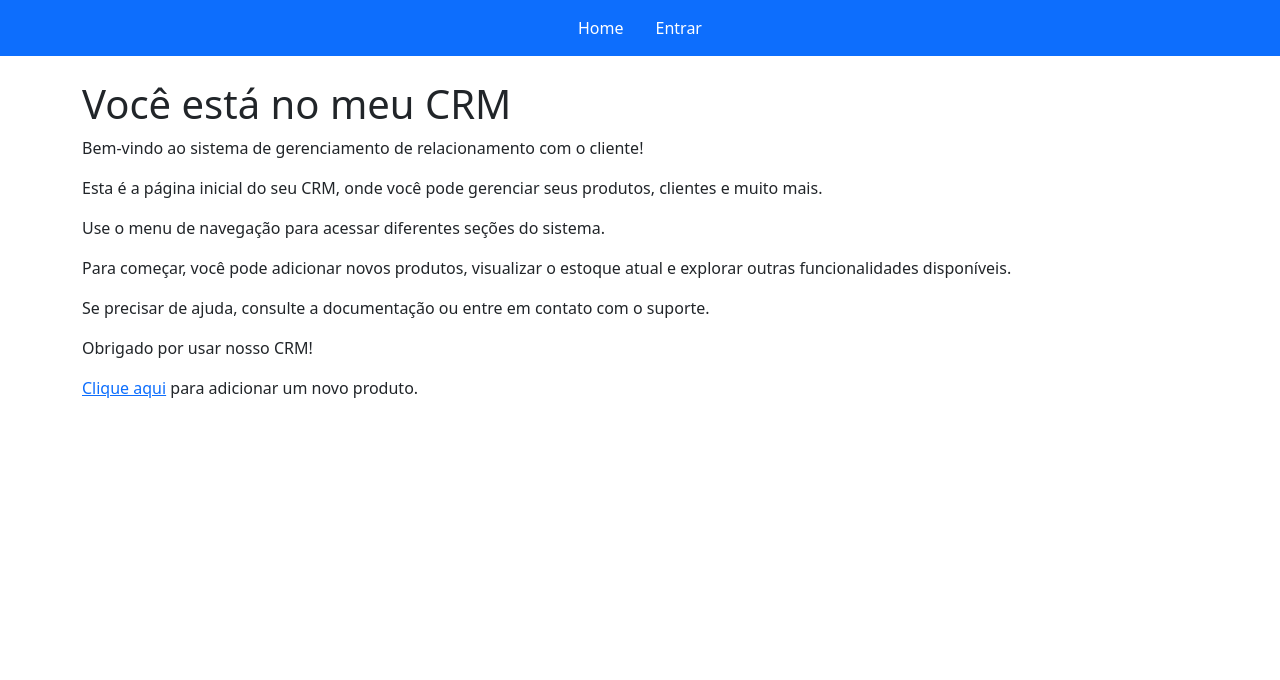
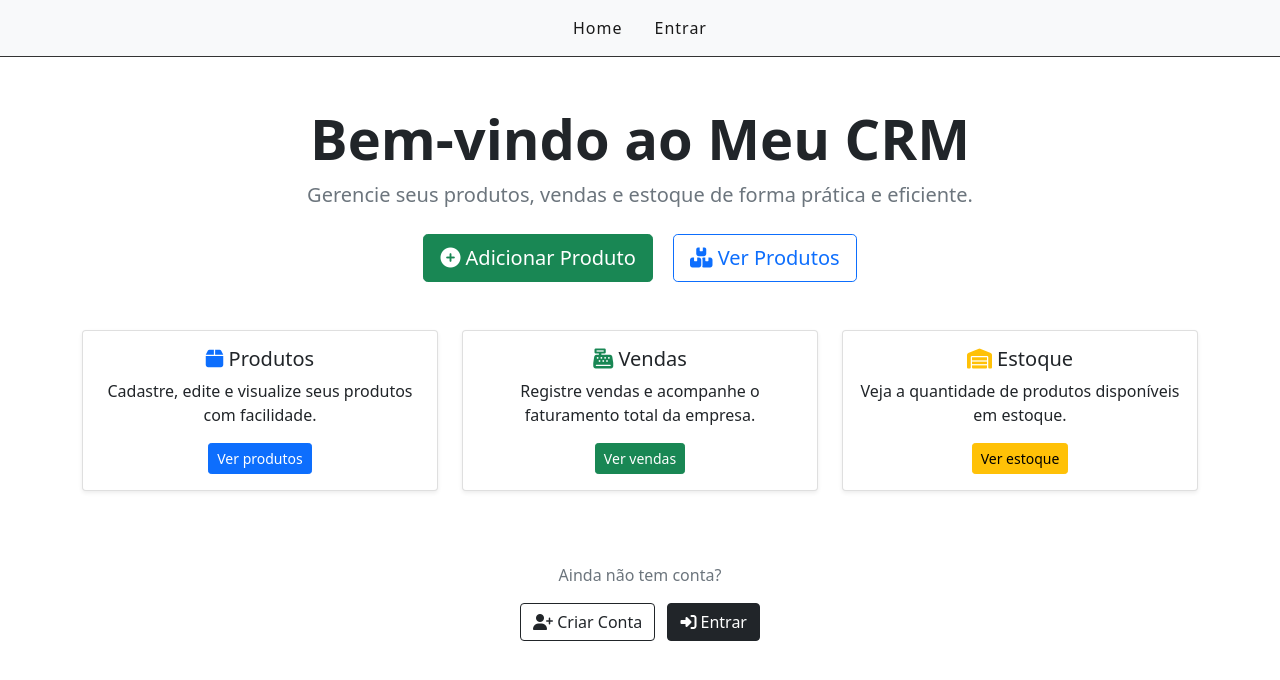
Before and after one commit to HugoMoises/crm_project, a Django app: page / in a window 1280 px wide. Shown: the top 680 px of the page. Run offline with Django 5.2, Linux system fonts and the light colour scheme.

Commit message:
Ajustes no Layout do projeto

```diff
--- a/crm_project/settings.py
+++ b/crm_project/settings.py
@@ -125,4 +125,4 @@ DEFAULT_AUTO_FIELD = 'django.db.models.BigAutoField'
 
 
 LOGIN_REDIRECT_URL = '/'
-LOGOUT_REDIRECT_URL = '/accounts/login/'
+LOGOUT_REDIRECT_URL = '/accounts/login'
--- a/produtos/static/css/styles.css
+++ b/produtos/static/css/styles.css
@@ -4,6 +4,78 @@
     margin: 20px;
     font-size: 30px;
 }
+
+.container-fluid {
+  padding: 0;
+}
+
+/* Navbar */
+.navbar{
+  border-bottom: 1px solid #333;
+  margin-bottom: 20px;
+}
+
+.navbar-brand{
+  font-weight: bold;
+}
+
+.navbar-light .navbar-nav a.nav-link {
+    color: #333;
+    letter-spacing: 1px;
+}
+
+/* Botão de Adicionar */
+
+.add-div{
+  background-color: #3476e2;
+  cursor: pointer;
+  display: inline-block;
+  color: white;
+  padding: 8px;
+  border-radius: 5px;
+  margin-right: 25px;
+  width: 170px;
+}
+
+.fas-fa-plus{
+  color: white;
+  margin-right: 10px;
+  margin-left: 5px;
+
+}
+
+/* Busca */
+.fas-fa-search{
+  position: absolute;
+  top: 12px;
+  right: 26px;
+}
+.search-div{
+  padding: 0px;
+  margin-top: 15px;
+  margin-bottom: 15px;
+  display: inline-block;
+
+}
+
+/* Lista de Produtos */
+.fas.fa-trash, .fas.fa-edit{
+  cursor: pointer;
+  margin: 5px;
+  font-size: 20px;
+}
+.fas.fa-trash {
+  color: #db1e47;
+}
+.fas.fa-edit {
+  color: #13c43f;
+}
+
+
+.list-div{
+  padding: 0;
+}
+
 
 /* Pagination */
 .pagination{
--- a/produtos/templates/base.html
+++ b/produtos/templates/base.html
@@ -10,7 +10,8 @@
     <link rel="stylesheet" href="{% static 'css/styles.css' %}">
 </head>
 <body>
-  <nav class="navbar navbar-expand-lg navbar-dark bg-primary">
+  <div class="container-fluid">
+    <nav class="navbar navbar-expand-lg navbar-light bg-light">
       <div class="container-fluid justify-content-center">
         <button class="navbar-toggler" type="button" data-bs-toggle="collapse" data-bs-target="#navbarSupportedContent"
           aria-controls="navbarSupportedContent" aria-expanded="false" aria-label="Toggle navigation">
@@ -41,25 +42,29 @@
                 <ul class="dropdown-menu" aria-labelledby="navbarDropdown">
                   <li><a class="dropdown-item" href="{% url 'vendas' %}">Vendas Registradas</a></li>
                   <li><a class="dropdown-item" href="{% url 'create_venda' %}">Registrar Venda</a></li>
-                <li><hr class="dropdown-divider"></li>
                 </ul>
               </li>
-            <li class="nav-item mx-2">
-              <form method="post" action="{% url 'logout' %}">
-                {% csrf_token %}
-                <button type="submit" class="btn btn-link nav-link" style="color: white; padding: 0;">Sair</button>
-              </form>
-            </li>
+
             {% else %}
               <li class="nav-item mx-2">
                 <a class="nav-link active" href="/accounts/login">Entrar</a>
               </li>
             {% endif %}
+            {% if user.is_authenticated %}
+            <li class="nav-item mx-2">
+              <form action="{% url 'logout' %}" method="post">
+                {% csrf_token %}
+                <button type="submit" class="btn nav-link active">Sair</button>
+              </form>
+            </li>
+            {% endif %}
+
 
           </ul>
         </div>
       </div>
     </nav>
+  </div>
 
 
     <div class="container mt-4">
--- a/produtos/templates/produtos/index.html
+++ b/produtos/templates/produtos/index.html
@@ -1,11 +1,60 @@
 {% extends 'base.html' %}
 {% block content %}
-<h1>Você está no meu CRM</h1>
-<p>Bem-vindo ao sistema de gerenciamento de relacionamento com o cliente!</p>
-<p>Esta é a página inicial do seu CRM, onde você pode gerenciar seus produtos, clientes e muito mais.</p>
-<p>Use o menu de navegação para acessar diferentes seções do sistema.</p>
-<p>Para começar, você pode adicionar novos produtos, visualizar o estoque atual e explorar outras funcionalidades disponíveis.</p>
-<p>Se precisar de ajuda, consulte a documentação ou entre em contato com o suporte.</p>
-<p>Obrigado por usar nosso CRM!</p>
-<p><a href="{% url 'create_produto' %}">Clique aqui</a> para adicionar um novo produto.</p>
+<div class="text-center mt-5">
+  <h1 class="display-4 fw-bold">Bem-vindo ao Meu CRM</h1>
+  <p class="lead text-muted">Gerencie seus produtos, vendas e estoque de forma prática e eficiente.</p>
+
+  <div class="my-4">
+    <a href="{% url 'create_produto' %}" class="btn btn-success btn-lg me-3">
+      <i class="fas fa-plus-circle"></i> Adicionar Produto
+    </a>
+    <a href="{% url 'produto_list' %}" class="btn btn-outline-primary btn-lg">
+      <i class="fas fa-boxes"></i> Ver Produtos
+    </a>
+  </div>
+
+  <div class="row mt-5">
+    <div class="col-md-4 mb-4">
+      <div class="card h-100 shadow-sm">
+        <div class="card-body">
+          <h5 class="card-title"><i class="fas fa-box text-primary"></i> Produtos</h5>
+          <p class="card-text">Cadastre, edite e visualize seus produtos com facilidade.</p>
+          <a href="{% url 'produto_list' %}" class="btn btn-sm btn-primary">Ver produtos</a>
+        </div>
+      </div>
+    </div>
+
+    <div class="col-md-4 mb-4">
+      <div class="card h-100 shadow-sm">
+        <div class="card-body">
+          <h5 class="card-title"><i class="fas fa-cash-register text-success"></i> Vendas</h5>
+          <p class="card-text">Registre vendas e acompanhe o faturamento total da empresa.</p>
+          <a href="{% url 'vendas' %}" class="btn btn-sm btn-success">Ver vendas</a>
+        </div>
+      </div>
+    </div>
+
+    <div class="col-md-4 mb-4">
+      <div class="card h-100 shadow-sm">
+        <div class="card-body">
+          <h5 class="card-title"><i class="fas fa-warehouse text-warning"></i> Estoque</h5>
+          <p class="card-text">Veja a quantidade de produtos disponíveis em estoque.</p>
+          <a href="{% url 'estoque' %}" class="btn btn-sm btn-warning">Ver estoque</a>
+        </div>
+      </div>
+    </div>
+  </div>
+
+  {% if not user.is_authenticated %}
+    <div class="mt-5">
+      <p class="text-muted">Ainda não tem conta?</p>
+      <a href="/accounts/signup/" class="btn btn-outline-dark">
+        <i class="fas fa-user-plus"></i> Criar Conta
+      </a>
+      <a href="/accounts/login/" class="btn btn-dark ms-2">
+        <i class="fas fa-sign-in-alt"></i> Entrar
+      </a>
+    </div>
+  {% endif %}
+</div>
 {% endblock %}
--- a/produtos/views.py
+++ b/produtos/views.py
@@ -83,15 +83,15 @@ def vendas(request):
     if search:
         vendas = Venda.objects.filter(produto__nome__icontains=search).order_by('-data')
 
-    else:
+    faturamento_total = sum(venda.valor_total() for venda in vendas)
 
-        paginator = Paginator(vendas, 5)
 
-        page = request.GET.get('page')
+    paginator = Paginator(vendas, 5)
 
-        vendas = paginator.get_page(page)
+    page = request.GET.get('page')
 
-    faturamento_total = sum(venda.valor_total() for venda in vendas)
+    vendas = paginator.get_page(page)
+
 
     context = {
         'vendas': vendas,
```
Also changed, not shown: produtos/templates/produtos/produtos_list.html (+13 -8 lines), produtos/templates/vendas/vendas.html (+19 -12 lines). Lines whose indentation alone changed are shown as unchanged.
